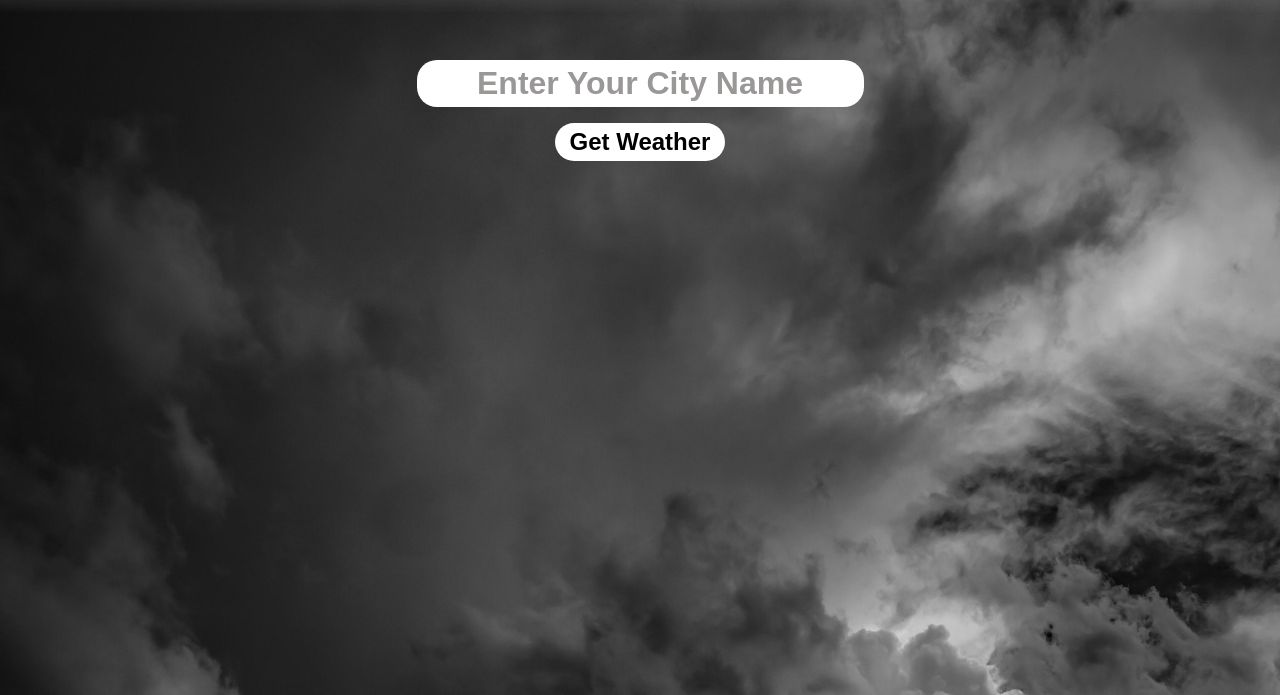
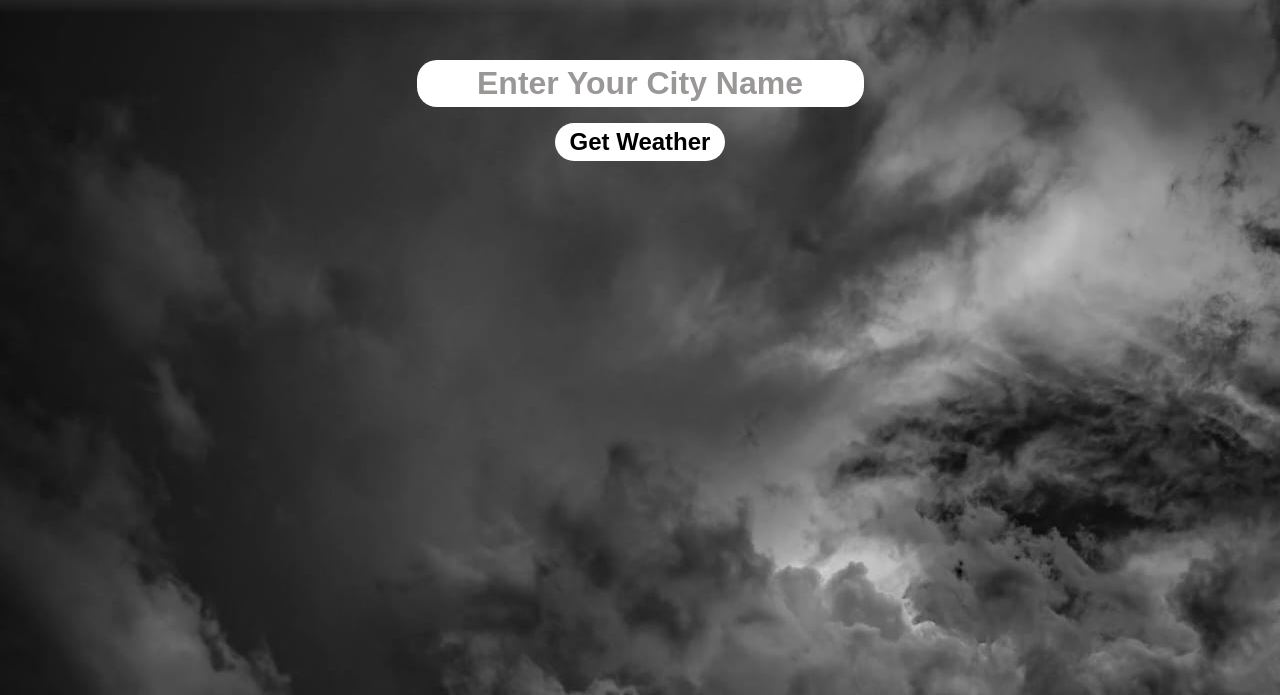
Before and after one commit to KaranKumar05/Weather_App_2.0, a plain HTML site: page index.html in a window 1280 px wide. Shown: the part 105-800 px from the top of the page. Drawn offline with nearby package versions, Linux system fonts and the light colour scheme; a web font is replaced by a local one.

Commit message:
bg size compressed

```diff
--- a/css/header.css
+++ b/css/header.css
@@ -1,16 +1,3 @@
-*{
-  padding: 0;
-  margin: 0;
-  box-sizing: border-box;
-}
-body::before{
-  content: "";
-  position: fixed;
-  width: 100%;
-  height: 100%;
-  z-index: -1;
-  background-image: url(../images/dark_bg.jpeg);
-}
 /* HEADER CSS */
 header{
   display: flex;
--- /dev/null
+++ b/css/style.css
@@ -0,0 +1,14 @@
+*{
+    padding: 0;
+    margin: 0;
+    box-sizing: border-box;
+  }
+  body::before{
+    content: "";
+    position: fixed;
+    width: 100%;
+    height: 100%;
+    z-index: -1;
+    /* background-image: url(../images/dark_bg.jpeg); */
+    background-image: url(../images/bg.jpeg);
+  }
--- a/index.html
+++ b/index.html
@@ -7,6 +7,7 @@
     <title>Weather App 2.0</title>
     <link rel="icon" href="./images/icon_sun.png" />
     <!-- External CSS -->
+    <link rel="stylesheet" href="./css/style.css">
     <link rel="stylesheet" href="./css/header.css" />
     <link rel="stylesheet" href="./css/section.css" />
     <link rel="stylesheet" href="./css/footer.css" />
```
Also changed, not shown: images/bg.jpeg (added).
